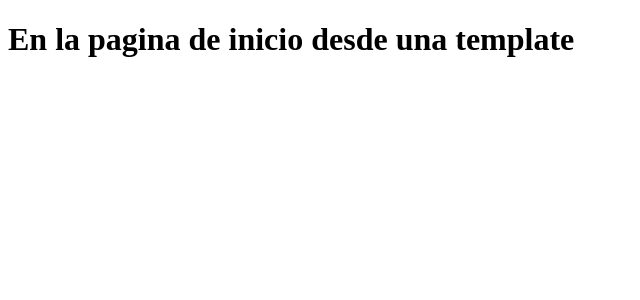
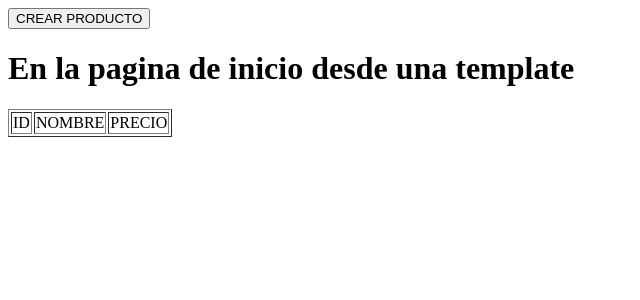
Before and after one commit to crobles08/introduccion_flask, a Flask app: page / in a window 1280 px wide. Shown: the top 300 px of the page, without its empty margins (0-640 px from the left). Run offline with Flask 2, Linux system fonts and the light colour scheme; data that the repository does not hold is empty.

Commit message:
Cambios clase 04 marzo

```diff
--- a/main.py
+++ b/main.py
@@ -1,11 +1,56 @@
-from flask import Flask, render_template
+from sqlite3 import Cursor
+from flask import Flask, render_template, request, redirect, url_for
+import mysql.connector #Conector de base de datos
 #render_template => Siempre lee la carpeta templates
+
+db = mysql.connector.connect( #Parametros
+    host = 'localhost',
+    user = 'root',
+    password = '',
+    port = 3306,
+    database = 'productos'
+)
+
+db.autocommit = True #Para que las consultas se ejecuten, que no se guarden en cache
 app = Flask(__name__)
 
 @app.get("/") #*Cuando esta en @ es un decorador (COMO HERENCIA)*
 def inicio():
-    return render_template("index.html")
 
+    cursor = db.cursor(dictionary = True) #Abrir cursor
+
+    cursor.execute("SELECT * FROM productos") #Ejecutar consulta
+    productos = cursor.fetchall() #Obtener todo el resultado de la consulta
+   # producto = cursor.fetchone() #Trae solo un registro (Primero que encuentra)
+
+    #print(productos[5]['nombre'])
+    #print(productos)
+
+    cursor.close()#Cerrar cursor
+    return render_template("index.html", productos = productos)
+
+@app.get("/form_crear")
+def formCrearProducto():
+    return render_template("crearProducto.html")
+
+@app.post("/form_crear")
+def crearProducto():
+
+    #Recuperar los datos del formulario
+    nombre = request.form.get('nombre')
+    price = request.form.get('price')
+
+
+    #Insertar los datos en la base de datos
+    cursor = db.cursor()
+    cursor.execute("INSERT INTO productos(nombre, price) VALUES (%s, %s)", (
+        nombre,
+        price,
+    ))
+    cursor.close()
+    #Volver al listado o formulario
+
+    return render_template()
 
 @app.get("/contactos")#Crear una ruta
 def listarContactos():
--- a/requirements.txt
+++ b/requirements.txt
@@ -4,4 +4,6 @@ Flask==2.0.3
 itsdangerous==2.1.0
 Jinja2==3.0.3
 MarkupSafe==2.1.0
+mysql-connector-python==8.0.28
+protobuf==3.19.4
 Werkzeug==2.0.3
--- a/templates/index.html
+++ b/templates/index.html
@@ -3,10 +3,37 @@
 <head> <!--Cabecera-->
     <meta charset="UTF-8"> <!--Caracteres especiales-->
     <meta name="viewport" content="width=device-width, initial-scale=1.0"><!--Escala la aplicació a movil-->
-    <title>Inicio</title> <!--Titulo que se muestra en la pestaña-->
+    <title>Productos</title> <!--Titulo que se muestra en la pestaña-->
+
+    <a href="{{url_for('formCrearProducto')}}"><button>CREAR PRODUCTO</button></a>
+
+    <style>
+        colgroup {
+            background-color: lightgrey;
+          }
+          col {
+            background-color: lightblue;
+          }
+    </style>
 </head>
 <body>
     <h1>En la pagina de inicio desde una template</h1><!--La importacia del titulo según su orden-->
+    <!--table>tr*2>td*3 Dibujar la tabla-->
+    <table border="1">
+        <tr>
+            <td>ID</td>
+            <td>NOMBRE</td>
+            <td>PRECIO</td>
+        </tr>
+        {% for producto in productos %} <!--For para imprmimr por jinga-->
+        <tr>
+            <td>{{producto['id']}}</td>
+            <td>{{producto['nombre']}}</td>
+            <td>{{producto['price']}}</td>
+        </tr>
+        {% endfor %}
+    </table>
+
 
 </body>
 </html>
```
Also changed, not shown: templates/crearProducto.html (added, +24 -0 lines).
